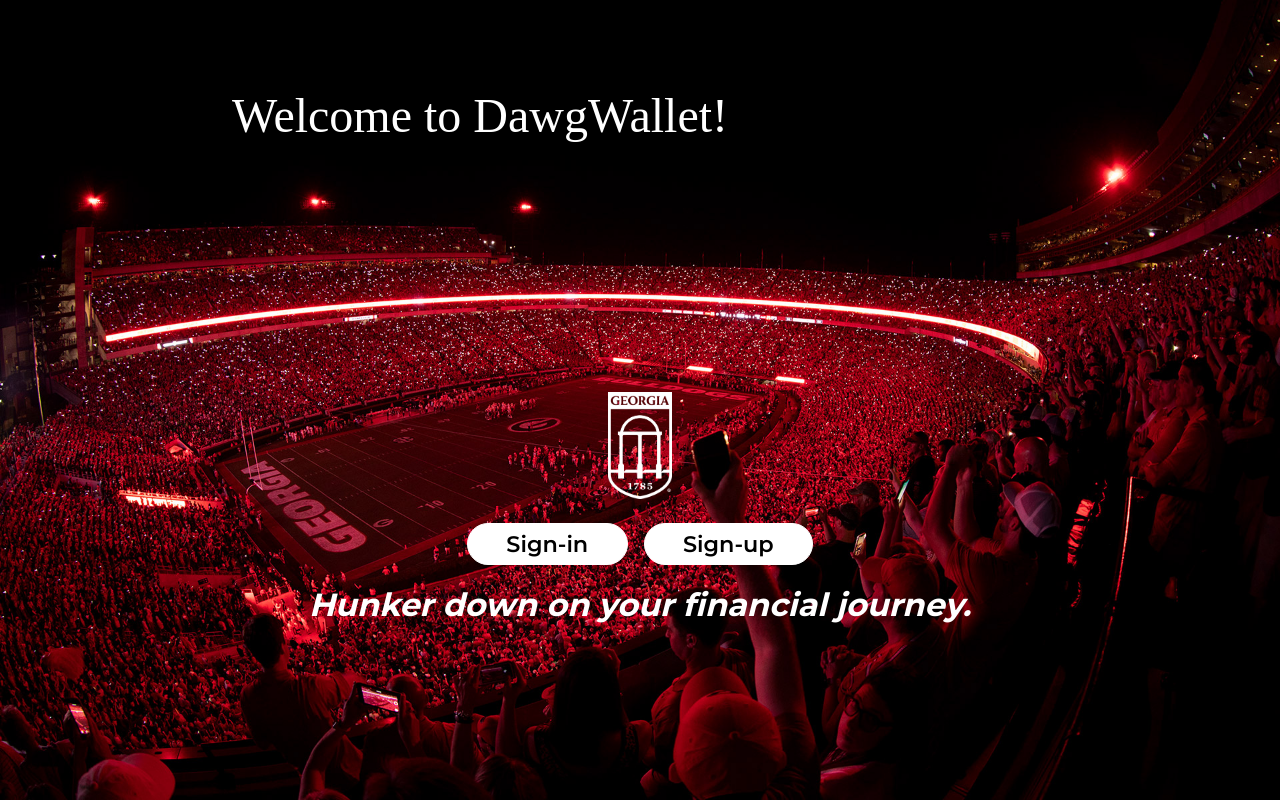
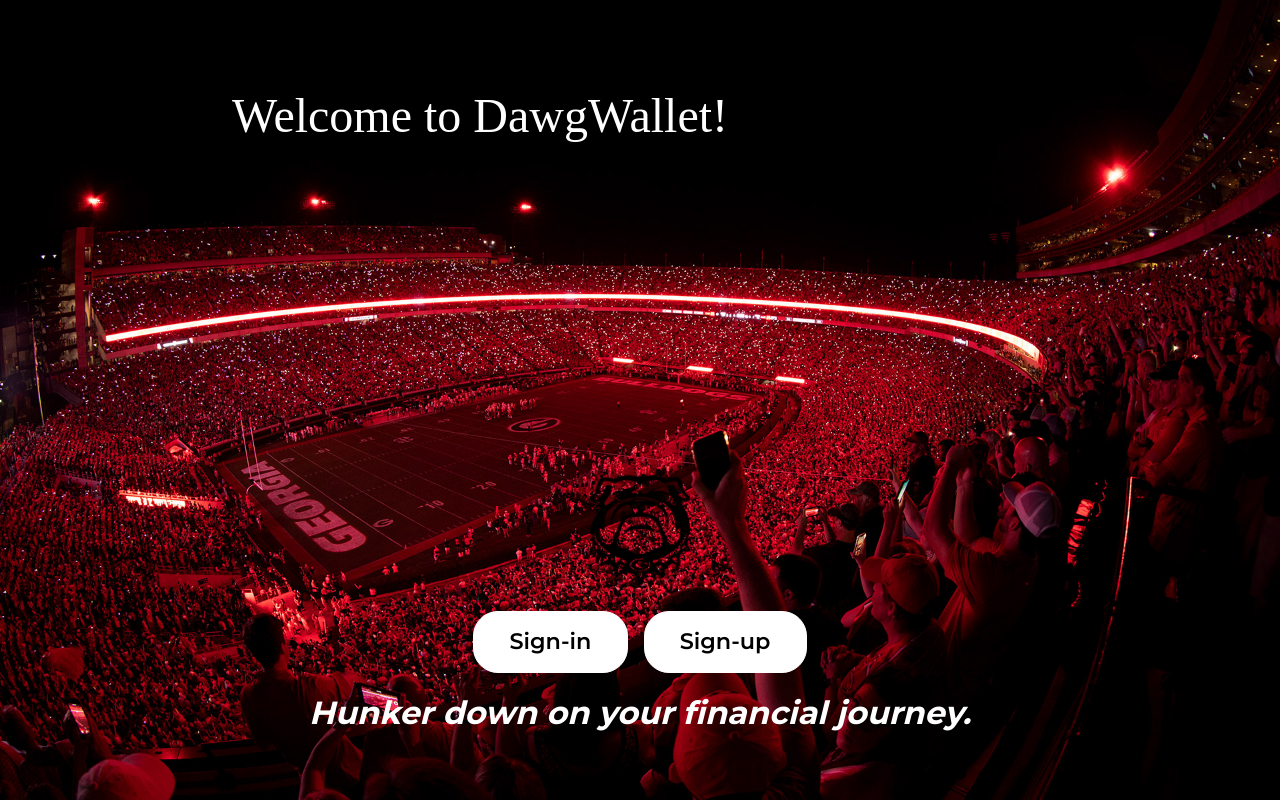
Before and after one commit to z-kendrick/DawgWallet-app, a Next.js app: page / in a window 1280 px wide. Built offline with nearby package versions, Linux system fonts and the light colour scheme; a web font is replaced by a local one.

Commit message:
added logo

```diff
--- a/src/app/globals.css
+++ b/src/app/globals.css
@@ -36,7 +36,6 @@
   align-items: center;
   text-align: center;
   width: 100%;
-  margin-top: 15rem;
 }
 
 span {
--- a/src/app/page.tsx
+++ b/src/app/page.tsx
@@ -3,7 +3,7 @@
 import logoStyle from "./styles/logo.module.css";
 import HunkerDownHeader from "./components/HunkerDownHeader";
 import HomeButtons from "./components/homeButtons";
-import archLogo from "./assets/images/arch-logo.png";
+import logo from "./assets/images/bulldogs-logo.png";
 
 export default function Home() {
   return (
@@ -15,7 +15,7 @@
       <main>
         <div className="container">
           <div className={logoStyle.logoContainer}>
-            <Image src={archLogo} width={64} height={64} alt="arch" />'
+            <Image src={logo} width={100} height={100} alt="bulldog" />'
           </div>
           <div className={styles.buttonContainer}>
             <HomeButtons />
--- a/src/app/styles/HomeButtons.module.css
+++ b/src/app/styles/HomeButtons.module.css
@@ -28,15 +28,14 @@
 
 .whiteButton {
   border: 1px solid white;
-  border-radius: 30px;
-  padding: 0.3rem 2rem;
+  border-radius: 25px;
+  padding: 0.625rem 2rem;
   color: black;
   background-color: rgb(255, 255, 255);
   font-size: 1.2rem;
   font-family: "Montserrat";
   font-weight: 600;
   animation: fadeDown 1s ease-in;
-  width: 100%;
 }
 
 .whiteButton:hover {
@@ -49,14 +48,13 @@
 @media (min-width: 768px) {
   .whiteButton {
     font-size: 1.3rem;
-    padding: 0.2rem 2.2rem;
+    padding: 0.8rem 2.2rem;
   }
 }
 
 @media (min-width: 1024px) {
   .whiteButton {
     font-size: 1.4rem;
-    padding: 0.2rem 2.4rem;
   }
 }
 
--- a/src/app/styles/logo.module.css
+++ b/src/app/styles/logo.module.css
@@ -15,6 +15,7 @@
   justify-content: center;
   flex-direction: column;
   align-items: center;
+  margin-top: 20rem;
   width: 50%;
 }
 
```
Also changed, not shown: src/app/assets/images/arch-logo.png (deleted).
